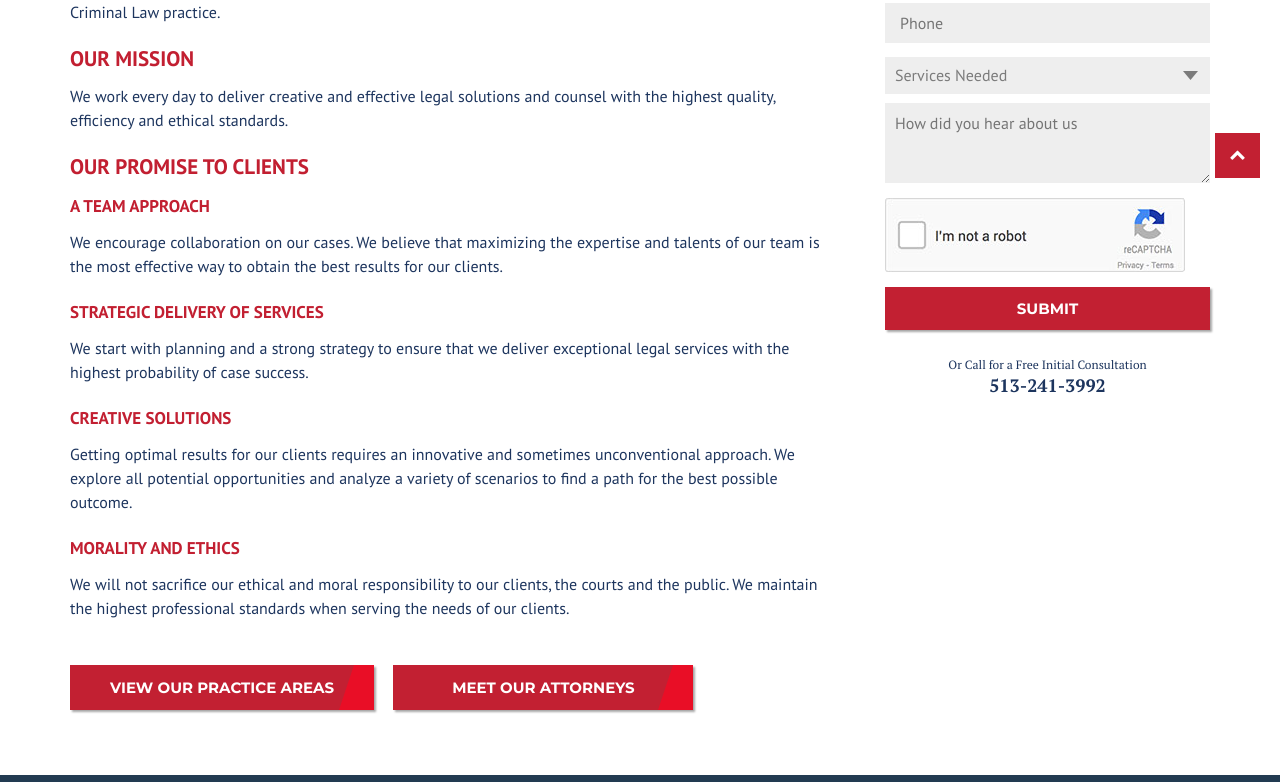
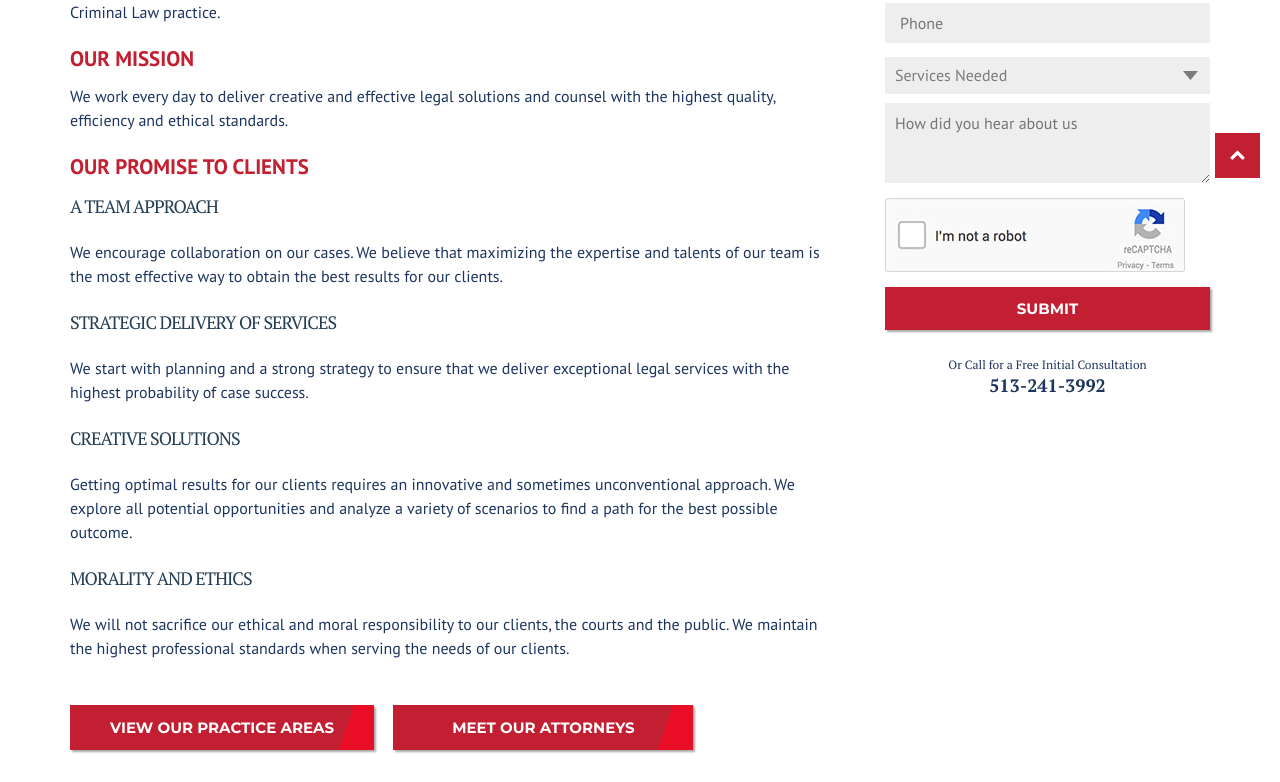
Before and after one commit to reversedout-creative/bartlett-weigle, a plain HTML site: page aboutus.html in a window 1280 px wide. Shown: the part 682-1464 px from the top of the page. Drawn offline with nearby package versions, Linux system fonts and the light colour scheme.

Commit message:
Add files via upload

```diff
--- a/aboutus.html
+++ b/aboutus.html
@@ -131,16 +131,16 @@
 
             <h3 id="Our_Promise">Our Promise To Clients</h3>
 
-            <h4>A Team Approach</h4>
+            <h5>A Team Approach</h5>
             <p> We encourage collaboration on our cases. We believe that maximizing the expertise and talents of our team is the most effective way to obtain the best results for our clients.   </p>
 
-            <h4>Strategic Delivery of Services</h4>
+            <h5>Strategic Delivery of Services</h5>
             <p> We start with planning and a strong strategy to ensure that we deliver exceptional legal services with the highest probability of case success. </p>
 
-            <h4>Creative Solutions</h4>
+            <h5>Creative Solutions</h5>
             <p> Getting optimal results for our clients requires an innovative and sometimes unconventional approach. We explore all potential opportunities and analyze a variety of scenarios to find a path for the best possible outcome. </p>
 
-            <h4>Morality and Ethics</h4>
+            <h5>Morality and Ethics</h5>
             <p> We will not sacrifice our ethical and moral responsibility to our clients, the courts and the public. We maintain the highest professional standards when serving the needs of our clients. </p>
             <p></p>
 			<div class="btn large-btn"><a href="practice_areas.html">View Our Practice Areas</a></div>
```
